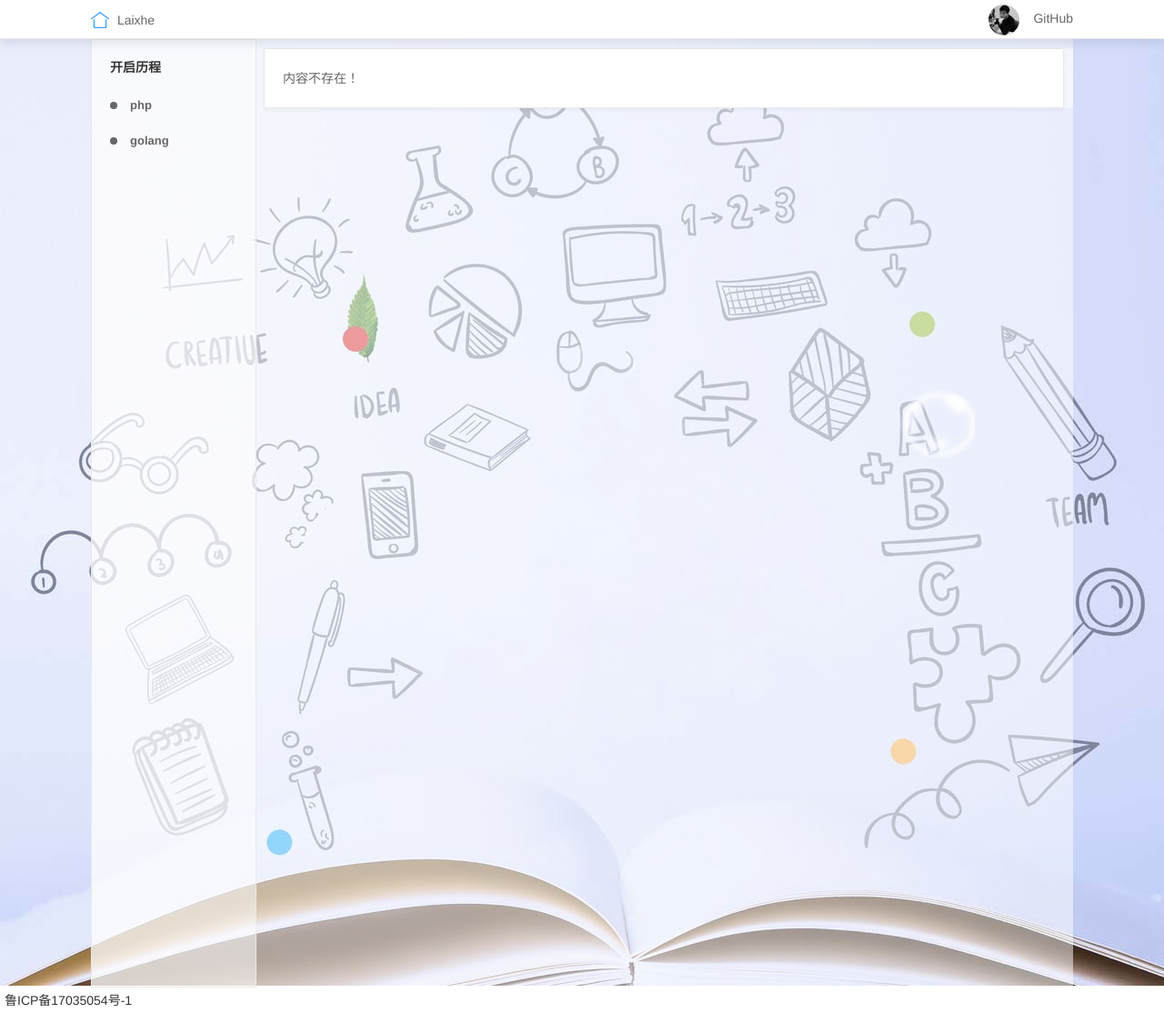
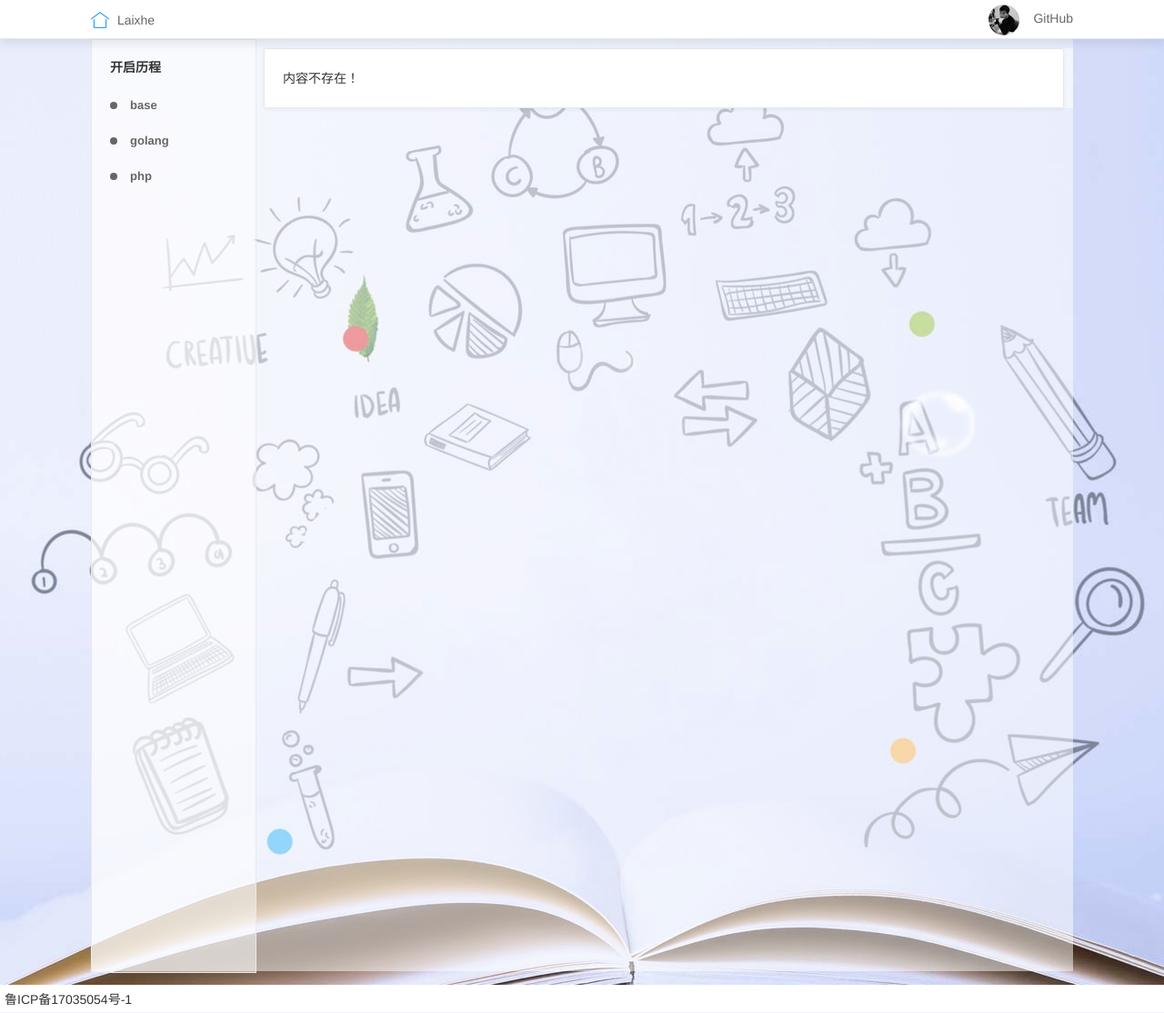
Before and after one commit to laixhe/blog, a PHP site: page /error.php in a window 1280 px wide. Shown: the whole page at 91% size. Run offline with PHP 8.4, Linux system fonts and the light colour scheme.

Commit message:
修改目录

```diff
--- a/left.php
+++ b/left.php
@@ -5,7 +5,7 @@
         <?php foreach($columnData as $columnValue){ ?>
             <li>
                 <i></i>
-                <a href="/?cid=<?php echo $columnValue['id'];?>"><?php echo $columnValue['name'];?></a>
+                <a href="/?cid=<?php echo $columnValue['id'];?>" title="<?php echo $columnValue['as'];?>"><?php echo $columnValue['name'];?></a>
             </li>
         <?php } ?>
 
--- a/php/data/column/column.json
+++ b/php/data/column/column.json
@@ -1 +1 @@
-[{"id":1,"name":"php"},{"id":2,"name":"golang"}]
+[{"id":1,"name":"base","as":"计算机基础"},{"id":2,"name":"golang","as":"GO语言"},{"id":3,"name":"php","as":"PHP语言"}]
--- a/show.php
+++ b/show.php
@@ -8,7 +8,7 @@ include __DIR__ .'/php/show.php';
     <meta charset="UTF-8">
     <meta http-equiv="X-UA-Compatible" content="IE=edge,chrome=1">
     <meta name="renderer" content="webkit">
-    <title>Laixhe-享受学习与思考的乐趣</title>
+    <title><?php echo $idInfo['title'];?>-Laixhe-享受学习与思考的乐趣</title>
 
     <link rel="stylesheet" href="/static/css/reset.css">
     <link rel="stylesheet" href="/static/js/layui/css/layui.css">
@@ -41,7 +41,7 @@ include __DIR__ .'/php/show.php';
                         <i><?php echo date('Y-m-d H:i:s',$idInfo['addtime']);?></i>
                         <i>　</i>
                         <i class="layui-icon">&#xe635;</i>
-                        <i><?php echo $idInfo['cidstr'];?></i>
+                        <i><?php echo $cidData['name'];?></i>
                         <p><?php echo $idContent;?></p>
                     </div>
                 </>
--- a/static/css/reset.css
+++ b/static/css/reset.css
@@ -3,11 +3,10 @@
  * v2.0 | 20110126
  * License: none (public domain)
 */
-html, body, div, span, applet, object, iframe,
-h1, h2, h3, h4, h5, h6, p, blockquote, pre,
+html, body, div, span, applet, object, iframe, p, blockquote, pre,
 a, abbr, acronym, address, big, cite, code,
 del, dfn, em, img, ins, kbd, q, s, samp,
-small, strike, strong, sub, sup, tt, var,
+small, strike, sub, sup, tt, var,
 b, u, i, center,
 dl, dt, dd, ol, ul, li,
 fieldset, form, label, legend,
--- a/static/imformation.css
+++ b/static/imformation.css
@@ -4,12 +4,13 @@
 .inform_wrap {
   position: relative;
   width: 100%;
-  height: 1041px;
+  height: 100%;
+  min-height: 1040px;
   background: url("./images/web.jpg") no-repeat center;
   background-size: cover; }
   .inform_wrap .inform {
     position: relative;
-    height: 1041px;
+    min-height: 1025px;
     background: rgba(255, 255, 255, 0.5);
     background: #fff\9;
     filter: alpha(opacity=50); }
@@ -22,7 +23,7 @@
     top: 0;
     left: 0;
     width: 180px;
-    height: 1041px; }
+    height: 100%; }
     .inform_wrap .inform_left h2, .inform_wrap .inform_left ul {
       padding-left: 20px; }
     .inform_wrap .inform_left h2 {
@@ -108,7 +109,7 @@
       font-size: 0;
       line-height: 2; }
       .inform_wrap .inform_right .inform_con p {
-        color: #666; }
+        color: #333; }
       .inform_wrap .inform_right .inform_con span {
         font-weight: bold;
         color: #333; }
```
Also changed, not shown: php/show.php (+6 -6 lines), 4 other files.
